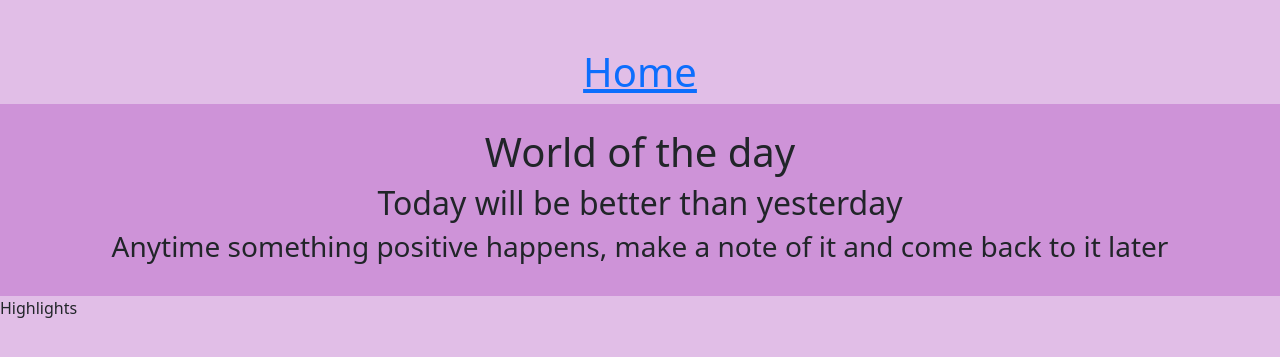
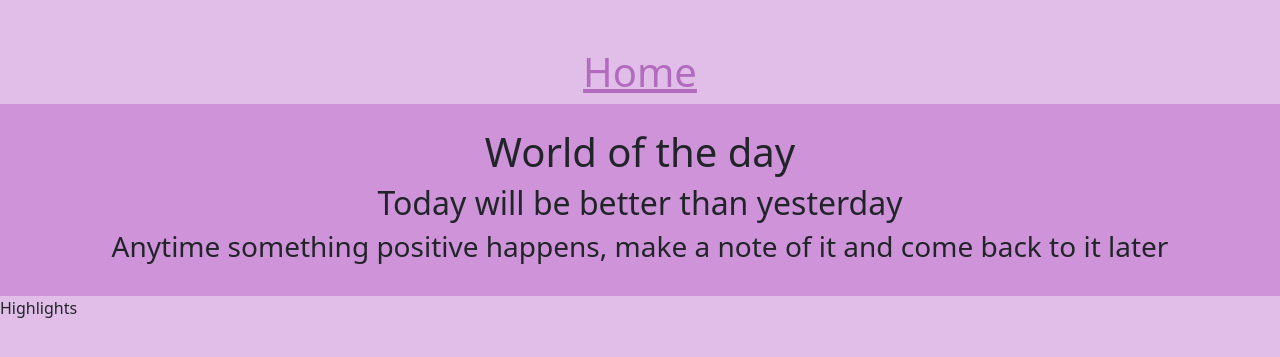
Before and after one commit to johnnylyimo/MemoryDiary_Python-Django_Web_App, a Django app: page / in a window 1280 px wide. Shown: the top 357 px of the page. Run offline with Django 4.2, Linux system fonts and the light colour scheme; some libraries are stand-ins or nearby versions.

Commit message:
Styled nav anchor tag color

```diff
--- a/static/styles.css
+++ b/static/styles.css
@@ -1,5 +1,9 @@
 body{
     background-color: #e1bee7;
+}
+
+nav h1 a{
+    color: #ac5eb9dc;
 }
 
 section div:first-child{
```
